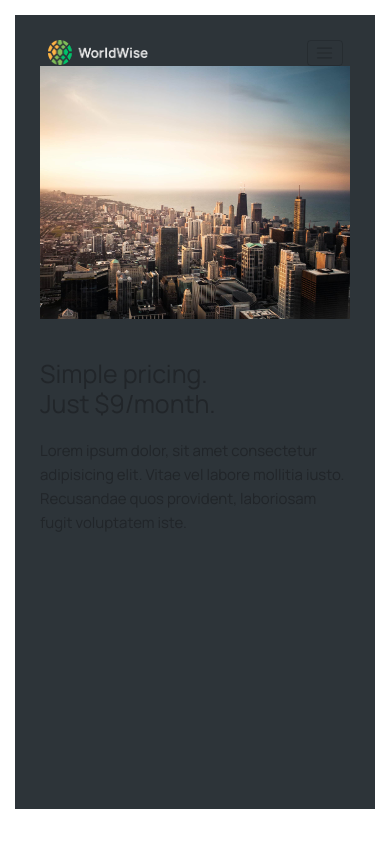
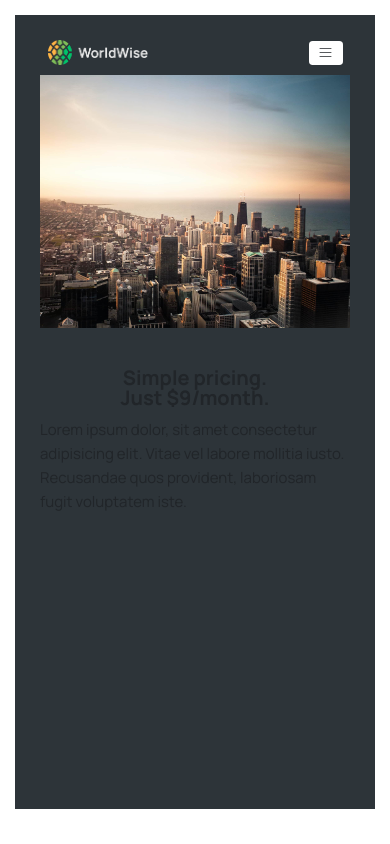
Before and after one commit to Gbangbolaoluwagbemiga/World-Wize, a React (Vite) app: page /pricing in a window 390 px wide. Built offline with nearby package versions, Linux system fonts and the light colour scheme.

Commit message:
Mobile responsiveness

```diff
--- a/src/components/PageNav.jsx
+++ b/src/components/PageNav.jsx
@@ -9,11 +9,11 @@ function PageNav() {
 
     // </nav>
 
-    <nav className={`navbar navbar-expand-lg ${styles.nav}`}>
-      <div className="container-fluid">
+    <nav className={`navbar navbar-expand-lg  ${styles.nav}`}>
+      <div className="container-fluid mb-3">
         <Logo />
         <button
-          className="navbar-toggler hamburger"
+          className={`navbar-toggler ${styles.hamburger}`}
           type="button"
           data-bs-toggle="collapse"
           data-bs-target="#navbarNav"
@@ -25,7 +25,7 @@ function PageNav() {
         </button>
         <div className="collapse navbar-collapse ms-md-auto" id="navbarNav">
           <ul className="navbar-nav ms-md-auto mb-2 mb-lg-0">
-            <li className="nav-item ">
+            <li className="nav-item mt-4">
               <NavLink to={'/pricing'}>Pricing</NavLink>
             </li>
             <li className="nav-item ">
--- a/src/components/PageNav.module.css
+++ b/src/components/PageNav.module.css
@@ -39,7 +39,9 @@ a.ctaLink:visited {
   .nav {
     display: inline;
   }
-
+  .navbar {
+    margin-bottom: 1.5rem;
+  }
   .nav li {
     margin-bottom: 1.75rem;
   }
@@ -55,8 +57,9 @@ a.ctaLink:visited {
   }
 
   .hamburger {
-    font-size: 0.75rem;
-    border: none;
+    font-size: 1rem;
+    border: 2px solid white;
+    background-color: white;
   }
   .hamburger:focus {
     outline: none;
--- a/src/pages/Product.module.css
+++ b/src/pages/Product.module.css
@@ -60,4 +60,12 @@
   .product p {
     font-size: 1.5rem;
   }
+
+  .product h2 {
+    font-size: 2rem;
+    line-height: 1;
+    margin-bottom: 1rem;
+    font-weight: 700;
+    text-align: center;
+  }
 }
```
